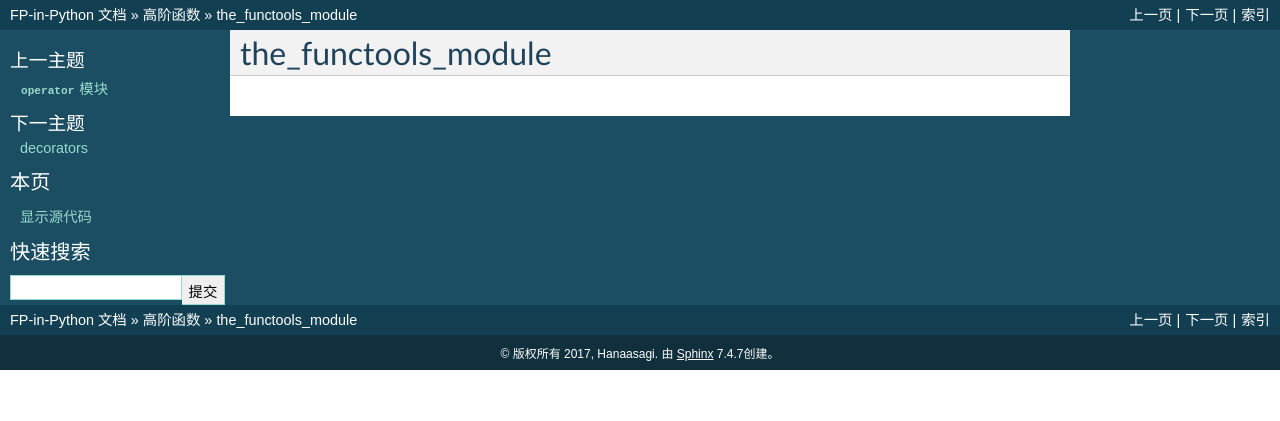
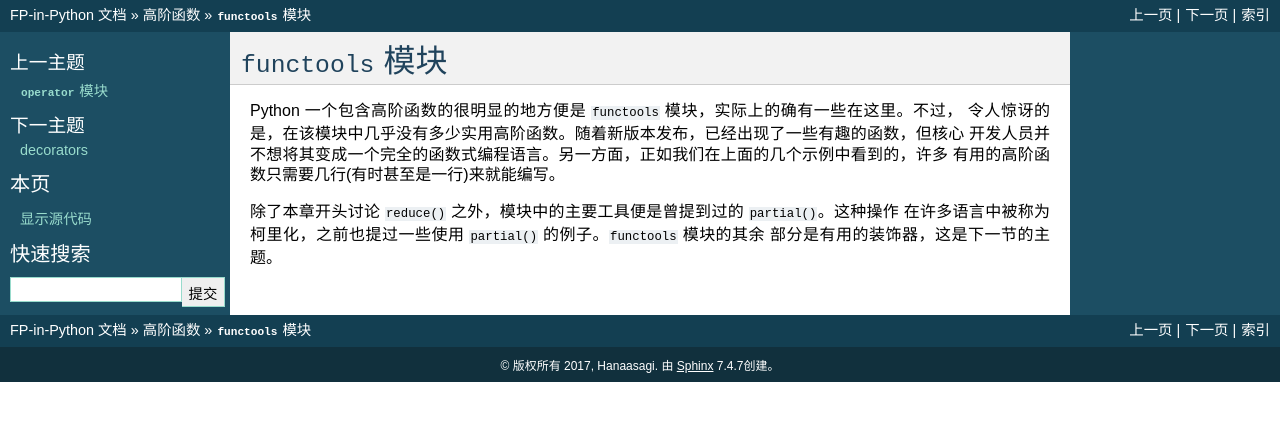
Before and after one commit to Hanaasagi/FP-in-python-zh, a Sphinx documentation site: the page built from source/the_functools_module.rst, in a window 1280 px wide. Shown: the top 421 px of the page. Built offline with Sphinx 7.4.7, drawn with Linux system fonts in a browser that asks for light colours.

Commit message:
finish functools module chapter

```diff
--- a/source/the_functools_module.rst
+++ b/source/the_functools_module.rst
@@ -1,2 +1,10 @@
-the_functools_module
+``functools`` 模块
 =======================
+Python 一个包含高阶函数的很明显的地方便是 ``functools`` 模块，实际上的确有一些在这里。不过，
+令人惊讶的是，在该模块中几乎没有多少实用高阶函数。随着新版本发布，已经出现了一些有趣的函数，但核心
+开发人员并不想将其变成一个完全的函数式编程语言。另一方面，正如我们在上面的几个示例中看到的，许多
+有用的高阶函数只需要几行(有时甚至是一行)来就能编写。
+
+除了本章开头讨论 ``reduce()`` 之外，模块中的主要工具便是曾提到过的 ``partial()``。这种操作
+在许多语言中被称为柯里化，之前也提过一些使用 ``partial()`` 的例子。``functools`` 模块的其余
+部分是有用的装饰器，这是下一节的主题。
```
